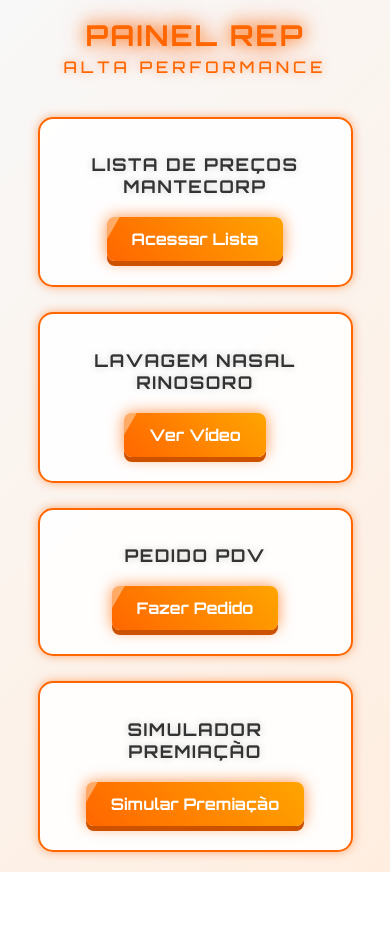
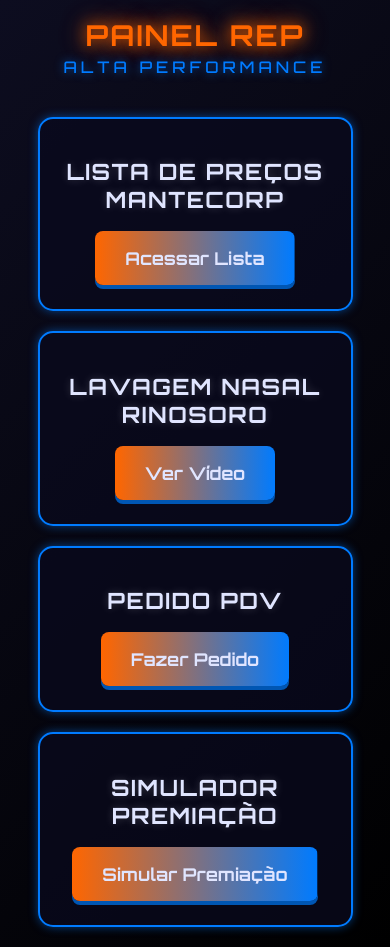
Before and after one commit to altaperformancepro/PAINELREP, a plain HTML site: page index.html in a window 390 px wide. Before the commit the page ends 872 px from the top, so only its background shows below. Drawn offline with Linux system fonts and the light colour scheme.

Commit message:
Update index.html

```diff
--- a/index.html
+++ b/index.html
@@ -3,35 +3,32 @@
 <head>
     <meta charset="UTF-8">
     <meta name="viewport" content="width=device-width, initial-scale=1.0">
-    <title>PAINEL REP - ALTA PERFORMANCE</title>
+    <title>PAINEL REP - ALTA PERFORMANCE (Azul/Laranja)</title>
 
     <link href="https://fonts.googleapis.com/css2?family=Orbitron:wght@400;500;700&display=swap" rel="stylesheet">
 
     <style>
-        /* --- Variáveis CSS para Cores e Propriedades (Paleta Mantecorp) --- */
+        /* --- Variáveis CSS (Paleta Azul e Laranja) --- */
         :root {
-            --primary-orange: #FF6600; /* Laranja principal da Mantecorp */
-            --light-orange: #FFA500;   /* Laranja mais claro para highlights */
-            --dark-orange: #CC5200;    /* Laranja mais escuro para sombras */
-            --white-text: #FFFFFF;     /* Branco para texto */
-            --bg-color: #F8F8F8;       /* Fundo quase branco, sutil */
-            --card-bg: rgba(255, 255, 255, 0.9); /* Fundo do card translúcido branco */
+            --primary-blue: #007BFF;       /* Um azul elétrico vibrante */
+            --primary-blue-dark: #0056b3;  /* Azul escuro para sombras 3D */
+            --accent-orange: #FF6600;      /* O laranja Mantecorp como destaque */
+            --accent-orange-dark: #CC5200; /* Laranja escuro */
 
-            /* Neon Glow adaptado ao laranja */
-            --neon-glow: 0 0 10px var(--primary-orange), 0 0 20px var(--primary-orange), 0 0 30px rgba(255, 102, 0, 0.7);
+            --dark-bg: #0d0d20;           /* Fundo azul-escanoite muito escuro */
+            --card-bg: rgba(10, 10, 30, 0.75); /* Card azul escuro translúcido */
+            --white-text: #E0E5FF;       /* Texto branco com leve tom azulado */
 
-            /* Gradientes dos botões */
-            --button-gradient-start: var(--primary-orange);
-            --button-gradient-end: var(--light-orange);
-            --hover-gradient-start: var(--light-orange);
-            --hover-gradient-end: var(--primary-orange);
+            /* Brilhos Neon */
+            --neon-glow-orange: 0 0 10px var(--accent-orange), 0 0 20px var(--accent-orange), 0 0 30px rgba(255, 102, 0, 0.7);
+            --neon-glow-blue: 0 0 10px var(--primary-blue), 0 0 20px var(--primary-blue), 0 0 30px rgba(0, 123, 255, 0.7);
         }
 
         /* --- Estilos Globais --- */
         body {
             font-family: 'Orbitron', sans-serif;
-            background: linear-gradient(135deg, var(--bg-color), #FFEEE0);
-            color: #333333;
+            background: linear-gradient(135deg, var(--dark-bg), #000000);
+            color: var(--white-text);
             display: flex;
             flex-direction: column;
             align-items: center;
@@ -43,52 +40,41 @@
             overflow-x: hidden;
         }
 
-        /* --- TÍTULO ATUALIZADO --- */
-
-        /* Container para os dois títulos */
+        /* --- TÍTULO (Laranja e Azul) --- */
         .title-container {
             text-align: center;
-            margin-bottom: 50px;
+            margin-bottom: 40px;
         }
 
-        /* Título Principal: "PAINEL REP" */
+        /* Título Principal em Laranja */
         .title-container h1 {
             font-size: 3.2rem;
             font-weight: 700;
-            color: var(--primary-orange);
+            color: var(--accent-orange); /* COR LARANJA */
             text-transform: uppercase;
             letter-spacing: 4px;
-
-            /* Efeito de brilho neon/3D */
             text-shadow:
                 0 0 10px rgba(255, 102, 0, 0.6),
                 0 0 20px rgba(255, 102, 0, 0.4),
                 0 0 30px rgba(255, 102, 0, 0.2);
-
             animation: neon-pulse-orange 2s infinite alternate;
-
-            /* Ajustes de espaçamento */
             margin: 0;
-            line-height: 1.1; /* Remove altura de linha extra */
+            line-height: 1.1;
         }
 
-        /* Subtítulo: "ALTA PERFORMANCE" */
+        /* Subtítulo em Azul */
         .title-container .subtitle {
-            display: block; /* Para ficar abaixo do h1 */
-            font-size: 1.5rem; /* Menor que o principal */
+            display: block;
+            font-size: 1.5rem;
             font-weight: 500;
-            color: var(--primary-orange);
+            color: var(--primary-blue); /* COR AZUL */
             text-transform: uppercase;
-            letter-spacing: 6px; /* Mais espaçado para "destaque" */
-
-            /* Efeito de brilho/3D mais sutil */
-            text-shadow: 0 0 10px rgba(255, 102, 0, 0.5);
-
+            letter-spacing: 6px;
+            text-shadow: 0 0 10px rgba(0, 123, 255, 0.7); /* Brilho azul */
             margin: 0;
-            padding-top: 5px; /* Pequeno espaço do título de cima */
+            padding-top: 5px;
         }
 
-        /* Animação do brilho (usada no h1) */
         @keyframes neon-pulse-orange {
             from {
                 text-shadow: 0 0 10px rgba(255, 102, 0, 0.6), 0 0 20px rgba(255, 102, 0, 0.4);
@@ -98,27 +84,23 @@
             }
         }
 
-        /* --- FIM DO TÍTULO --- */
-
-
-        /* --- Container dos Cards --- */
+        /* --- CONTAINER DOS CARDS (Borda Azul) --- */
         .card-container {
             display: grid;
-            grid-template-columns: repeat(auto-fit, minmax(280px, 1fr));
-            gap: 25px;
+            grid-template-columns: repeat(auto-fit, minmax(240px, 1fr));
+            gap: 20px;
             width: 90%;
-            max-width: 1200px;
+            max-width: 1000px;
             perspective: 1000px;
         }
 
-        /* --- Estilo do Card Futurista (com borda laranja) --- */
         .futuristic-card {
-            background: var(--card-bg);
-            border: 2px solid var(--primary-orange);
+            background: var(--card-bg); /* Fundo azul escuro translúcido */
+            border: 2px solid var(--primary-blue); /* Borda azul */
             border-radius: 15px;
-            padding: 25px;
+            padding: 20px;
             text-align: center;
-            box-shadow: 0 0 10px rgba(255, 102, 0, 0.5);
+            box-shadow: 0 0 10px rgba(0, 123, 255, 0.5); /* Brilho azul */
             transition: all 0.3s ease-out;
             transform: rotateY(0deg) rotateX(0deg);
             transform-style: preserve-3d;
@@ -127,6 +109,7 @@
             z-index: 1;
         }
 
+        /* Efeito de brilho de borda (agora azul) */
         .futuristic-card::before {
             content: '';
             position: absolute;
@@ -136,9 +119,9 @@
             height: 200%;
             background: conic-gradient(from 0deg at 50% 50%,
                         transparent 0deg, transparent 90deg,
-                        var(--primary-orange) 100deg, var(--primary-orange) 180deg,
+                        var(--primary-blue) 100deg, var(--primary-blue) 180deg,
                         transparent 190deg, transparent 270deg,
-                        var(--primary-orange) 280deg, var(--primary-orange) 360deg);
+                        var(--primary-blue) 280deg, var(--primary-blue) 360deg);
             animation: rotate-border 4s linear infinite;
             opacity: 0;
             transition: opacity 0.3s ease-out;
@@ -156,75 +139,73 @@
 
         .futuristic-card:hover {
             transform: translateY(-8px) rotateX(5deg) rotateY(-5deg);
-            box-shadow: var(--neon-glow);
+            box-shadow: var(--neon-glow-blue); /* Brilho azul mais intenso */
         }
 
         .futuristic-card h2 {
-            font-size: 1.5rem;
-            color: #333333;
-            margin-bottom: 20px;
+            font-size: 1.4rem;
+            color: var(--white-text); /* Texto branco-azulado */
+            margin-bottom: 18px;
             letter-spacing: 1.5px;
-            text-shadow: 0 0 8px rgba(0, 0, 0, 0.2);
+            text-shadow: 0 0 8px rgba(255, 255, 255, 0.2);
             position: relative;
             z-index: 2;
         }
 
-        /* --- Estilo do Botão Dentro do Card (com gradiente laranja) --- */
+        /* --- BOTÕES (NOVO EFEITO "GRADIENT WIPE") --- */
         .btn-futuristic {
             display: inline-block;
-            padding: 18px 35px;
-            font-size: 1.2rem;
+            padding: 16px 30px;
+            font-size: 1.1rem;
             font-weight: 700;
             color: var(--white-text);
-            background: linear-gradient(45deg, var(--button-gradient-start), var(--button-gradient-end));
             border: none;
             border-radius: 8px;
             text-decoration: none;
             text-align: center;
             cursor: pointer;
-            box-shadow: 0 5px 0 var(--dark-orange), 0 0 15px rgba(255, 102, 0, 0.7);
-            transition: all 0.25s ease-out;
+            box-shadow: 0 4px 0 var(--primary-blue-dark); /* Sombra 3D azul */
             position: relative;
             overflow: hidden;
             z-index: 1;
+            transform: translateZ(0);
+
+            /* *** O NOVO EFEITO *** */
+            /* 1. Gradiente 2x maior que o botão (Azul -> Laranja -> Azul) */
+            background: linear-gradient(90deg, var(--primary-blue), var(--accent-orange), var(--primary-blue));
+            background-size: 200% 100%;
+
+            /* 2. Começa mostrando o lado direito do gradiente (que é azul) */
+            background-position: 100% 0;
+
+            /* 3. Transição para a posição do gradiente e para o transform */
+            transition: background-position 0.5s ease-in-out,
+                        transform 0.2s ease-out,
+                        box-shadow 0.2s ease-out;
         }
 
-        .btn-futuristic::before {
-            content: '';
-            position: absolute;
-            top: 0;
-            left: -100%;
-            width: 100%;
-            height: 100%;
-            background: rgba(255, 255, 255, 0.4);
-            transform: skewX(-30deg);
-            transition: left 0.4s ease-out;
-            z-index: 0;
-        }
+        /* HOVER: Desliza o gradiente para a esquerda, mostrando a "onda" laranja */
+        .btn-futuristic:hover {
+            /* 4. Desliza o gradiente para a esquerda */
+            background-position: 0% 0;
 
-        .btn-futuristic:hover::before {
-            left: 100%;
-        }
-
-        .btn-futuristic:hover {
-            background: linear-gradient(45deg, var(--hover-gradient-start), var(--hover-gradient-end));
+            /* Efeito de elevação */
             transform: translateY(-5px);
-            box-shadow: 0 8px 0 var(--dark-orange), 0 0 25px rgba(255, 102, 0, 0.9);
-            color: white;
-            text-shadow: 0 0 10px rgba(255, 255, 255, 0.8);
+            box-shadow: 0 8px 0 var(--primary-blue-dark), 0 0 15px rgba(0, 123, 255, 0.5);
+            text-shadow: 0 0 5px var(--white-text);
         }
 
         .btn-futuristic:active {
-            background: linear-gradient(45deg, var(--button-gradient-start), var(--button-gradient-end));
+            background: linear-gradient(45deg, var(--primary-blue), var(--accent-orange));
             transform: translateY(2px);
-            box-shadow: 0 2px 0 var(--dark-orange), 0 0 10px rgba(255, 102, 0, 0.5);
+            box-shadow: 0 2px 0 var(--primary-blue-dark);
+            text-shadow: none;
+            transition: transform 0.1s, box-shadow 0.1s; /* Transição rápida de clique */
         }
+
 
         /* --- Responsividade --- */
         @media (max-width: 768px) {
-            .title-container {
-                margin-bottom: 40px;
-            }
             .title-container h1 {
                 font-size: 2.5rem;
             }
@@ -232,19 +213,8 @@
                 font-size: 1.2rem;
                 letter-spacing: 5px;
             }
-
             .card-container {
                 grid-template-columns: 1fr;
-            }
-            .futuristic-card {
-                padding: 20px;
-            }
-            .futuristic-card h2 {
-                font-size: 1.3rem;
-            }
-            .btn-futuristic {
-                font-size: 1.1rem;
-                padding: 15px 30px;
             }
         }
 
@@ -256,14 +226,6 @@
             .title-container .subtitle {
                 font-size: 1.0rem;
                 letter-spacing: 4px;
-            }
-
-            .futuristic-card h2 {
-                font-size: 1.1rem;
-            }
-            .btn-futuristic {
-                font-size: 1rem;
-                padding: 12px 25px;
             }
         }
     </style>
```
